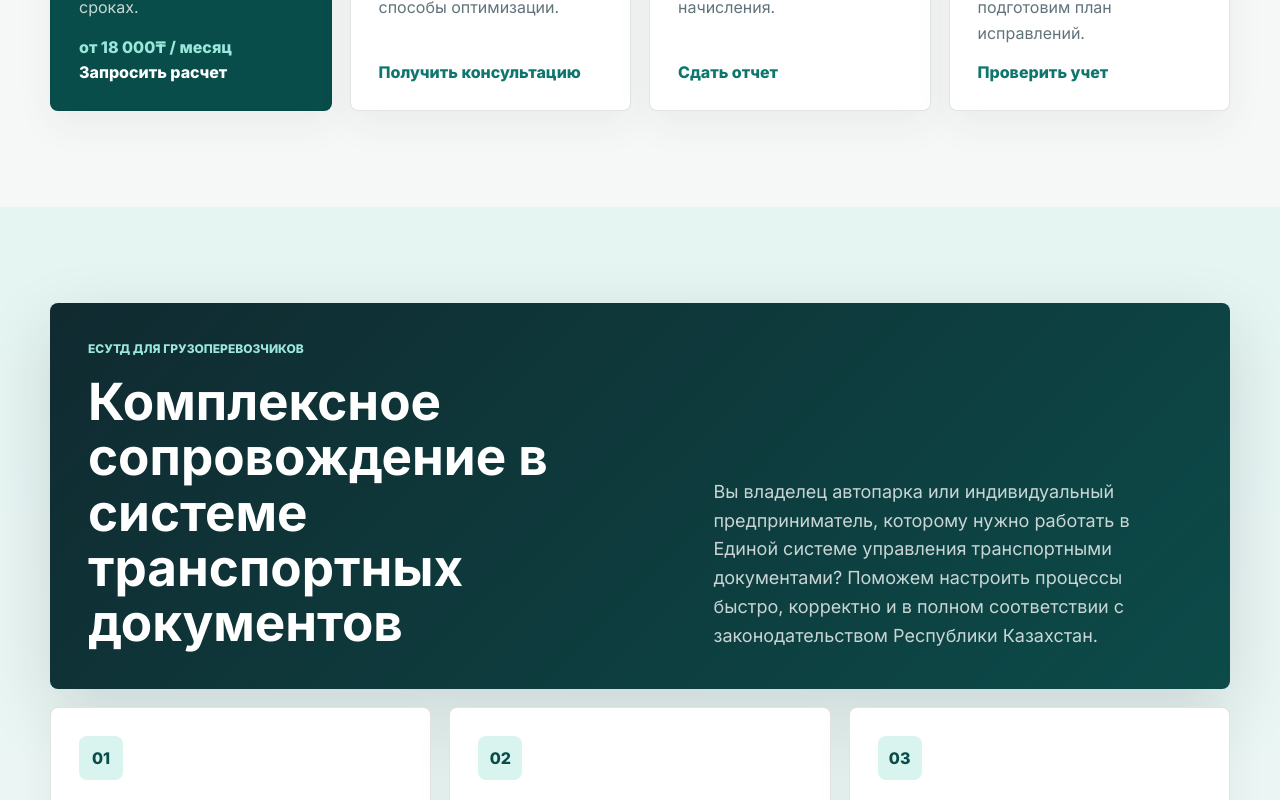
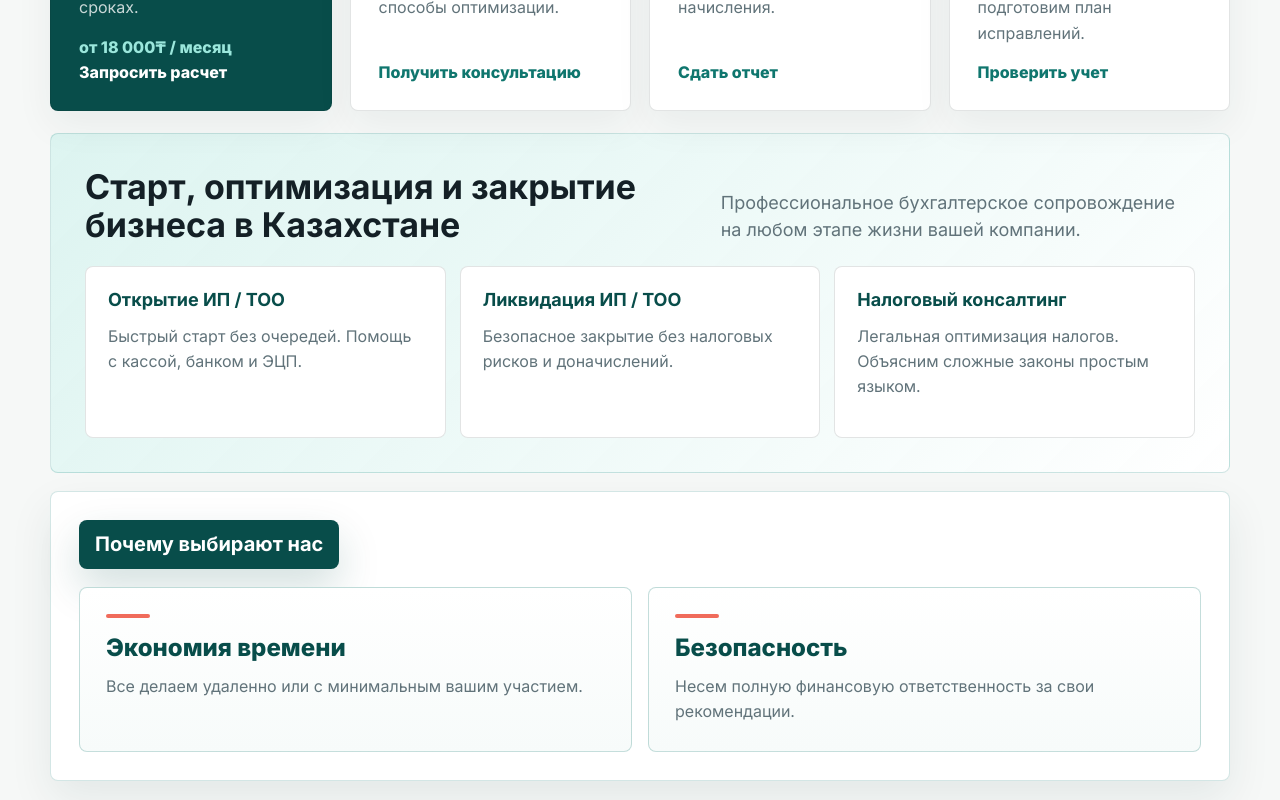
Before and after one commit to Ruslan123454321/new, a Next.js app: page / in a window 1280 px wide. Shown: the part 1820-2620 px from the top of the page. Built offline with nearby package versions, Linux system fonts and the light colour scheme; no server answers.

Commit message:
chore: commit local changes before push

```diff
--- a/app/globals.css
+++ b/app/globals.css
@@ -436,7 +436,7 @@ h3 {
 
 .stats article,
 .service-card,
-.review-grid blockquote {
+.review-track blockquote {
   border-radius: 8px;
   background: var(--white);
   border: 1px solid var(--line);
@@ -512,6 +512,130 @@ h3 {
 
 .service-card.featured a {
   color: var(--white);
+}
+
+.lifecycle-support {
+  display: grid;
+  gap: 22px;
+  margin-top: 22px;
+  padding: 34px;
+  border-radius: 8px;
+  background:
+    linear-gradient(135deg, rgba(217, 243, 239, 0.9), rgba(255, 255, 255, 0.98)),
+    var(--white);
+  border: 1px solid rgba(15, 118, 110, 0.18);
+}
+
+.lifecycle-intro {
+  display: grid;
+  grid-template-columns: minmax(0, 0.9fr) minmax(280px, 0.7fr);
+  gap: 26px;
+  align-items: end;
+}
+
+.lifecycle-intro h3 {
+  max-width: 780px;
+  font-size: 34px;
+  line-height: 1.12;
+}
+
+.lifecycle-intro p {
+  margin: 0;
+  color: var(--muted);
+  font-size: 18px;
+  line-height: 1.55;
+}
+
+.lifecycle-items {
+  display: grid;
+  grid-template-columns: repeat(3, minmax(0, 1fr));
+  gap: 14px;
+}
+
+.lifecycle-items article,
+.lifecycle-reason-cards article {
+  border-radius: 8px;
+  background: var(--white);
+  border: 1px solid var(--line);
+}
+
+.lifecycle-items article {
+  min-height: 172px;
+  padding: 22px;
+}
+
+.lifecycle-items h4 {
+  margin: 0 0 12px;
+  color: var(--teal-dark);
+  font-size: 18px;
+  line-height: 1.25;
+}
+
+.lifecycle-items p,
+.lifecycle-reasons p {
+  margin: 0;
+  color: var(--muted);
+  line-height: 1.58;
+}
+
+.lifecycle-reasons-panel {
+  margin-top: 18px;
+  padding: 28px;
+  border-radius: 8px;
+  background: var(--white);
+  border: 1px solid rgba(15, 118, 110, 0.18);
+  box-shadow: 0 18px 44px rgba(16, 45, 50, 0.08);
+}
+
+.lifecycle-reasons {
+  display: grid;
+  gap: 18px;
+}
+
+.lifecycle-reason-cards {
+  display: grid;
+  grid-template-columns: repeat(2, minmax(0, 1fr));
+  gap: 16px;
+}
+
+.lifecycle-reasons strong {
+  display: flex;
+  align-items: center;
+  width: fit-content;
+  min-height: 0;
+  padding: 12px 16px;
+  border-radius: 8px;
+  background: var(--teal-dark);
+  color: var(--white);
+  font-size: 20px;
+  line-height: 1.25;
+  box-shadow: 0 18px 42px rgba(8, 77, 74, 0.18);
+}
+
+.lifecycle-reason-cards article {
+  min-height: 150px;
+  padding: 26px;
+  border-color: rgba(15, 118, 110, 0.24);
+  background: linear-gradient(180deg, #ffffff, #f7fbfa);
+}
+
+.lifecycle-reasons span {
+  display: block;
+  margin-bottom: 12px;
+  color: var(--teal-dark);
+  font-size: 24px;
+  font-weight: 800;
+  line-height: 1.16;
+}
+
+.lifecycle-reasons span::before {
+  content: "";
+  display: block;
+  width: 44px;
+  height: 4px;
+  margin-bottom: 16px;
+  border-radius: 999px;
+  background: var(--coral);
 }
 
 .esutd {
@@ -756,54 +880,36 @@ h3 {
   font-weight: 800;
 }
 
-.reviews-summary {
-  display: grid;
-  grid-template-columns: auto auto;
-  justify-content: center;
-  align-items: center;
-  gap: 16px;
-  margin-bottom: 22px;
-  padding: 22px 24px;
-  border-radius: 8px;
-  background: linear-gradient(135deg, #102a30, #0c4b49);
-  color: var(--white);
+.review-marquee {
+  overflow: hidden;
+  padding: 8px 0;
+  mask-image: linear-gradient(90deg, transparent, #000 7%, #000 93%, transparent);
 }
 
-.reviews-summary strong {
-  font-size: 44px;
-  line-height: 1;
+.review-track {
+  display: flex;
+  width: max-content;
+  gap: 18px;
+  animation: reviews-marquee 34s linear infinite;
 }
 
-.reviews-summary span {
-  color: #d4ad61;
-  font-size: 20px;
-  letter-spacing: 0;
+.review-marquee:hover .review-track {
+  animation-play-state: paused;
 }
 
-.reviews-summary p {
-  justify-self: end;
-  margin: 0;
-  color: rgba(255, 255, 255, 0.78);
-  font-weight: 700;
-}
-
-.review-grid {
-  display: grid;
-  grid-template-columns: repeat(3, minmax(0, 1fr));
-  gap: 18px;
-}
-
-.review-grid blockquote {
+.review-track blockquote {
   margin: 0;
   padding: 28px;
   position: relative;
   overflow: hidden;
+  width: clamp(310px, 31vw, 382px);
   min-height: 250px;
   display: flex;
   flex-direction: column;
+  flex: 0 0 auto;
 }
 
-.review-grid blockquote::before {
+.review-track blockquote::before {
   content: "";
   position: absolute;
   inset: 0 auto 0 0;
@@ -832,19 +938,42 @@ h3 {
   white-space: nowrap;
 }
 
-.review-grid p {
+.review-track p {
   margin: 0;
   color: var(--ink);
   line-height: 1.65;
 }
 
-.review-grid cite {
+.review-track cite {
   display: block;
   margin-top: auto;
   padding-top: 22px;
   color: var(--teal);
   font-style: normal;
   font-weight: 800;
+}
+
+@keyframes reviews-marquee {
+  from {
+    transform: translateX(0);
+  }
+
+  to {
+    transform: translateX(calc(-50% - 9px));
+  }
+}
+
+@media (prefers-reduced-motion: reduce) {
+  .review-track {
+    animation: none;
+    width: auto;
+    overflow-x: auto;
+    scroll-snap-type: x mandatory;
+  }
+
+  .review-track blockquote {
+    scroll-snap-align: start;
+  }
 }
 
 .contact {
@@ -1123,6 +1252,7 @@ h3 {
   .hero-shell,
   .stats-grid,
   .process-layout,
+  .lifecycle-intro,
   .esutd-hero,
   .esutd-bottom,
   .guarantees-grid,
@@ -1131,10 +1261,15 @@ h3 {
   }
 
   .service-grid,
-  .review-grid,
+  .lifecycle-items,
+  .lifecycle-reason-cards,
   .esutd-grid,
   .guarantee-list {
     grid-template-columns: repeat(2, minmax(0, 1fr));
+  }
+
+  .lifecycle-reasons strong {
+    grid-column: 1 / -1;
   }
 
   .reviews-top {
@@ -1206,11 +1341,37 @@ h3 {
   }
 
   .service-grid,
-  .review-grid,
+  .lifecycle-items,
+  .lifecycle-reason-cards,
   .esutd-grid,
   .esutd-benefits,
   .guarantee-list {
     grid-template-columns: 1fr;
+  }
+
+  .lifecycle-support {
+    padding: 22px;
+  }
+
+  .lifecycle-reasons-panel {
+    padding: 22px;
+  }
+
+  .lifecycle-intro {
+    gap: 12px;
+  }
+
+  .lifecycle-intro h3 {
+    font-size: 26px;
+  }
+
+  .lifecycle-intro p {
+    font-size: 16px;
+  }
+
+  .lifecycle-items article {
+    min-height: auto;
+    padding: 20px;
   }
 
   .esutd-hero,
@@ -1229,29 +1390,6 @@ h3 {
 
   .esutd-bottom h3 {
     font-size: 26px;
-  }
-
-  .reviews-summary {
-    grid-template-columns: 1fr;
-    gap: 4px;
-    margin-bottom: 14px;
-    padding: 16px;
-  }
-
-  .reviews-summary strong {
-    font-size: 34px;
-  }
-
-  .reviews-summary span {
-    font-size: 16px;
-  }
-
-  .reviews-summary p {
-    font-size: 13px;
-  }
-
-  .reviews-summary p {
-    justify-self: start;
   }
 
   .reviews-top {
@@ -1275,11 +1413,19 @@ h3 {
     font-size: 14px;
   }
 
-  .review-grid {
-    gap: 12px;
+  .review-marquee {
+    width: calc(100% + 28px);
+    margin-left: -14px;
+    padding-left: 14px;
   }
 
-  .review-grid blockquote {
+  .review-track {
+    gap: 12px;
+    animation-duration: 42s;
+  }
+
+  .review-track blockquote {
+    width: min(84vw, 340px);
     padding: 18px 18px 18px 20px;
     min-height: 210px;
   }
@@ -1290,18 +1436,14 @@ h3 {
     margin-bottom: 12px;
   }
 
-  .review-grid p {
+  .review-track p {
     font-size: 15px;
     line-height: 1.5;
   }
 
-  .review-grid cite {
+  .review-track cite {
     padding-top: 14px;
     font-size: 14px;
-  }
-
-  .review-grid .mobile-hidden-review {
-    display: none;
   }
 
   .contact-line {
--- a/app/page.jsx
+++ b/app/page.jsx
@@ -74,6 +74,28 @@ const translations = {
         action: "Проверить учет",
       },
     ],
+    lifecycleTitle: "Старт, оптимизация и закрытие бизнеса в Казахстане",
+    lifecycleText:
+      "Профессиональное бухгалтерское сопровождение на любом этапе жизни вашей компании.",
+    lifecycleItems: [
+      {
+        title: "Открытие ИП / ТОО",
+        text: "Быстрый старт без очередей. Помощь с кассой, банком и ЭЦП.",
+      },
+      {
+        title: "Ликвидация ИП / ТОО",
+        text: "Безопасное закрытие без налоговых рисков и доначислений.",
+      },
+      {
+        title: "Налоговый консалтинг",
+        text: "Легальная оптимизация налогов. Объясним сложные законы простым языком.",
+      },
+    ],
+    lifecycleReasonsTitle: "Почему выбирают нас",
+    lifecycleReasons: [
+      ["Экономия времени", "Все делаем удаленно или с минимальным вашим участием."],
+      ["Безопасность", "Несем полную финансовую ответственность за свои рекомендации."],
+    ],
     esutdEyebrow: "ЕСУТД для грузоперевозчиков",
     esutdTitle: "Комплексное сопровождение в системе транспортных документов",
     esutdText:
@@ -143,9 +165,8 @@ const translations = {
     ],
     reviewsEyebrow: "Отзывы 2GIS",
     reviewsTitle: "Клиенты отмечают четкую работу и поддержку",
-    reviewsText: "По данным карточки компании на 2GIS: рейтинг 5.0",
+    reviewsText: "По данным карточки компании на 2GIS",
     reviewsLink: "Смотреть на 2GIS",
-    reviewsRatingLabel: "Рейтинг 2GIS",
     reviews: [
       {
         author: "Enk ..",
@@ -273,6 +294,28 @@ const translations = {
         action: "Есепті тексеру",
       },
     ],
+    lifecycleTitle: "Қазақстанда бизнесті бастау, оңтайландыру және жабу",
+    lifecycleText:
+      "Компанияңыздың кез келген кезеңінде кәсіби бухгалтерлік сүйемелдеу.",
+    lifecycleItems: [
+      {
+        title: "ЖК / ЖШС ашу",
+        text: "Кезексіз жылдам старт. Касса, банк және ЭЦҚ бойынша көмек.",
+      },
+      {
+        title: "ЖК / ЖШС тарату",
+        text: "Салық тәуекелдері мен қосымша есептеулерсіз қауіпсіз жабу.",
+      },
+      {
+        title: "Салық консалтингі",
+        text: "Салықтарды заңды оңтайландыру. Күрделі заңдарды қарапайым тілмен түсіндіреміз.",
+      },
+    ],
+    lifecycleReasonsTitle: "Неге бізді таңдайды",
+    lifecycleReasons: [
+      ["Уақыт үнемдеу", "Барлығын қашықтан немесе сіздің ең аз қатысуыңызбен жасаймыз."],
+      ["Қауіпсіздік", "Ұсынымдарымыз үшін толық қаржылық жауапкершілік аламыз."],
+    ],
     esutdEyebrow: "Жүк тасымалдаушыларға арналған БТҚБЖ",
     esutdTitle: "Көлік құжаттары жүйесінде кешенді сүйемелдеу",
     esutdText:
@@ -339,9 +382,8 @@ const translations = {
     ],
     reviewsEyebrow: "2GIS пікірлері",
     reviewsTitle: "Клиенттер нақты жұмысты және қолдауды атап өтеді",
-    reviewsText: "2GIS компания карточкасы бойынша: рейтинг 5.0",
+    reviewsText: "2GIS компания карточкасы бойынша",
     reviewsLink: "2GIS-тен көру",
-    reviewsRatingLabel: "2GIS рейтингі",
     reviews: [
       {
         author: "Enk ..",
@@ -469,6 +511,28 @@ const translations = {
         action: "Check accounting",
       },
     ],
+    lifecycleTitle: "Business launch, optimization and closure in Kazakhstan",
+    lifecycleText:
+      "Professional accounting support at every stage of your company's life.",
+    lifecycleItems: [
+      {
+        title: "Sole proprietor / LLP registration",
+        text: "A fast start without queues. Help with cash register, bank and digital signature.",
+      },
+      {
+        title: "Sole proprietor / LLP liquidation",
+        text: "Safe closure without tax risks or additional assessments.",
+      },
+      {
+        title: "Tax consulting",
+        text: "Legal tax optimization. We explain complex laws in simple language.",
+      },
+    ],
+    lifecycleReasonsTitle: "Why clients choose us",
+    lifecycleReasons: [
+      ["Time savings", "We handle everything remotely or with minimal involvement from you."],
+      ["Safety", "We take full financial responsibility for our recommendations."],
+    ],
     esutdEyebrow: "ESUTD for freight carriers",
     esutdTitle: "Complete support in the transport document system",
     esutdText:
@@ -535,9 +599,8 @@ const translations = {
     ],
     reviewsEyebrow: "2GIS reviews",
     reviewsTitle: "Clients note clear work and support",
-    reviewsText: "According to the company card on 2GIS: rating 5.0",
+    reviewsText: "According to the company card on 2GIS",
     reviewsLink: "View on 2GIS",
-    reviewsRatingLabel: "2GIS rating",
     reviews: [
       {
         author: "Enk ..",
@@ -948,6 +1011,35 @@ export default function Home() {
                 </article>
               ))}
             </div>
+
+            <div className="lifecycle-support">
+              <div className="lifecycle-intro">
+                <h3>{t.lifecycleTitle}</h3>
+                <p>{t.lifecycleText}</p>
+              </div>
+              <div className="lifecycle-items">
+                {t.lifecycleItems.map((item) => (
+                  <article key={item.title}>
+                    <h4>{item.title}</h4>
+                    <p>{item.text}</p>
+                  </article>
+                ))}
+              </div>
+            </div>
+
+            <div className="lifecycle-reasons-panel">
+              <div className="lifecycle-reasons" aria-label={t.lifecycleReasonsTitle}>
+                <strong>{t.lifecycleReasonsTitle}</strong>
+                <div className="lifecycle-reason-cards">
+                  {t.lifecycleReasons.map(([title, text]) => (
+                    <article key={title}>
+                      <span>{title}</span>
+                      <p>{text}</p>
+                    </article>
+                  ))}
+                </div>
+              </div>
+            </div>
           </div>
         </section>
 
@@ -1039,14 +1131,10 @@ export default function Home() {
               </a>
             </div>
 
-            <div className="reviews-summary" aria-label={t.reviewsRatingLabel}>
-              <strong>5.0</strong>
-              <span>★★★★★</span>
-            </div>
-
-            <div className="review-grid">
-              {t.reviews.map((review, index) => (
-                <blockquote className={index > 2 ? "mobile-hidden-review" : ""} key={review.author}>
+            <div className="review-marquee" aria-label={t.reviewsTitle}>
+              <div className="review-track">
+                {[...t.reviews, ...t.reviews].map((review, index) => (
+                  <blockquote aria-hidden={index >= t.reviews.length} key={`${review.author}-${index}`}>
                     <div className="review-card-head">
                       <span>{review.label}</span>
                       <small>{review.date}</small>
@@ -1055,6 +1143,7 @@ export default function Home() {
                     <cite>{review.author}</cite>
                   </blockquote>
                 ))}
+              </div>
             </div>
           </div>
         </section>
```
Lines whose indentation alone changed are shown as unchanged.
